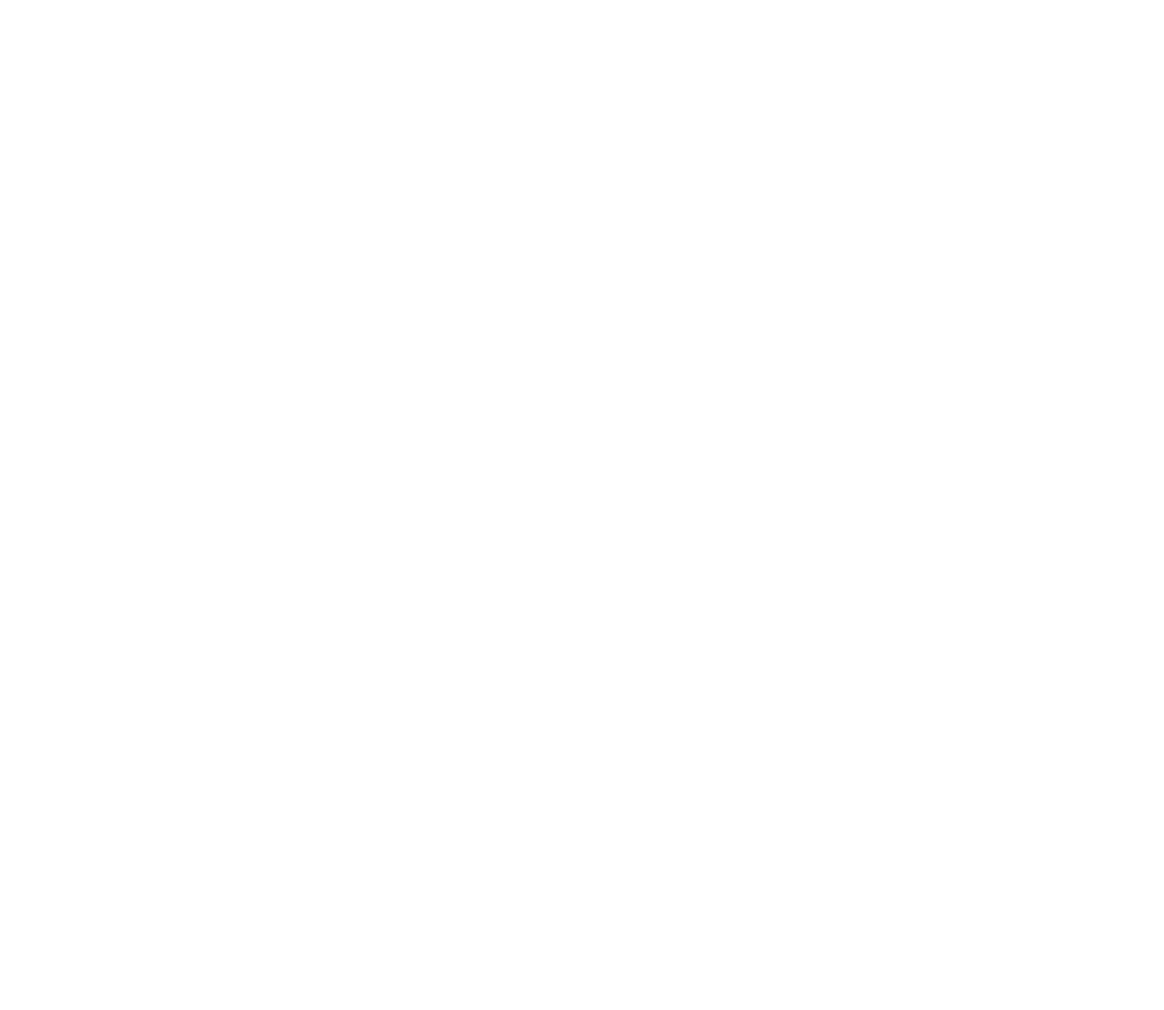
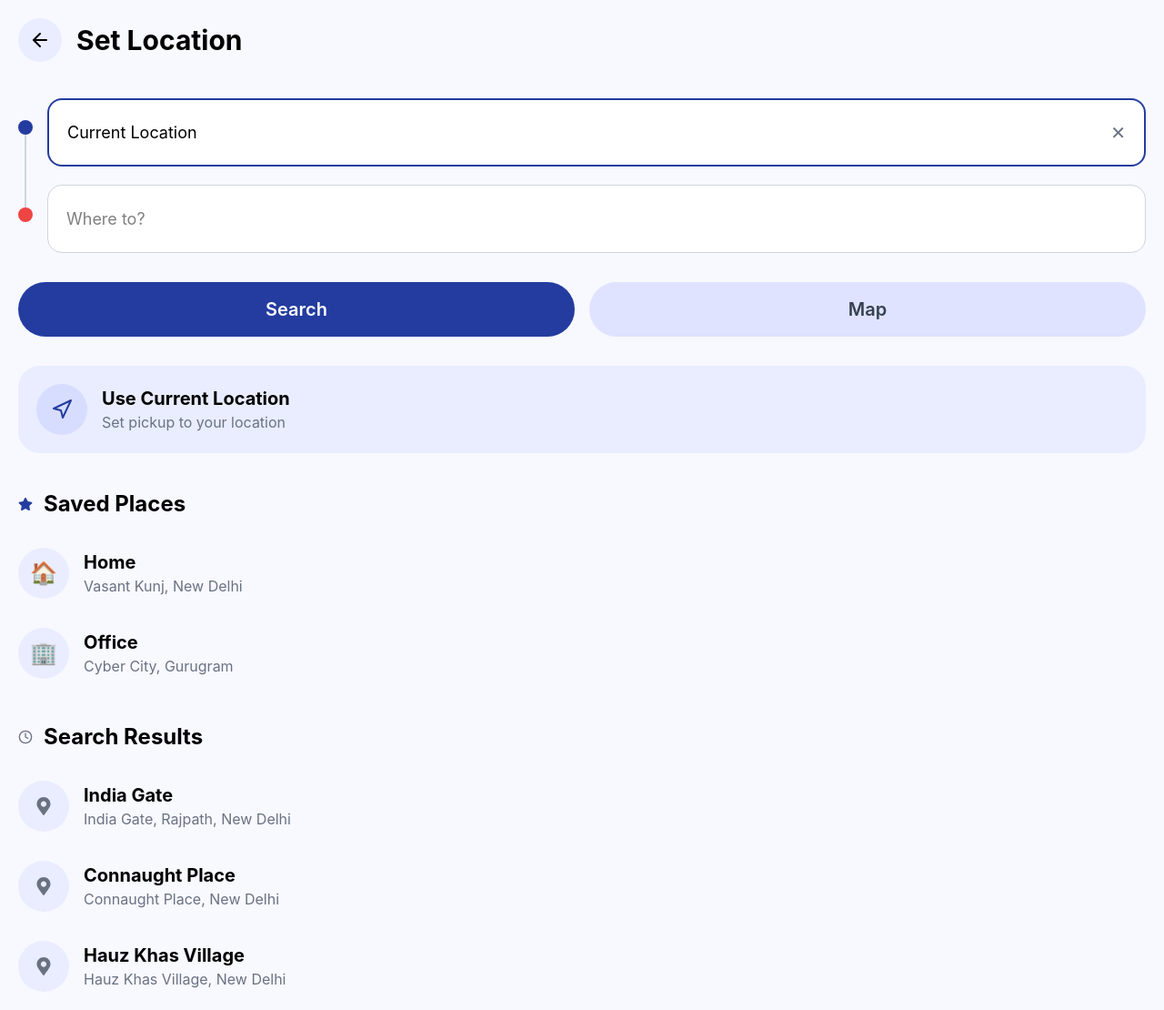
Before and after one commit to LipsikaRai/Rido, a React (Vite) app: page /location in a window 1280 px wide. Before the commit this address had no page. Shown: the whole page at 91% size. Before the commit the page ends 800 px from the top, so only its background shows below. Built offline with nearby package versions, Linux system fonts and the light colour scheme.

Commit message:
Added interactive location search experience

```diff
--- /dev/null
+++ b/src/pages/LocationSearch.jsx
@@ -0,0 +1,290 @@
+import { motion } from "framer-motion";
+import { FiArrowLeft, FiNavigation, FiClock } from "react-icons/fi";
+import { FaMapMarkerAlt, FaStar } from "react-icons/fa";
+import { useNavigate } from "react-router-dom";
+
+const LocationSearch = () => {
+
+  const navigate = useNavigate();
+
+  return (
+
+    <div className="min-h-screen bg-[#f8f8ff] p-5">
+
+      {/* HEADER */}
+
+      <div className="flex items-center gap-4">
+
+        <button
+          onClick={() => navigate("/home")}
+          className="w-12 h-12 rounded-full bg-[#e9edff] flex items-center justify-center text-2xl"
+        >
+
+          <FiArrowLeft />
+
+        </button>
+
+        <h1 className="text-3xl font-bold">
+          Set Location
+        </h1>
+
+      </div>
+
+      {/* LOCATION INPUTS */}
+
+      <motion.div
+        initial={{ opacity: 0, y: 30 }}
+        animate={{ opacity: 1, y: 0 }}
+
+        className="mt-10 flex gap-4"
+      >
+
+        {/* LEFT DOTS */}
+
+        <div className="flex flex-col items-center mt-6">
+
+          <div className="w-4 h-4 rounded-full bg-[#243c9f]"></div>
+
+          <div className="w-[2px] h-20 bg-gray-300"></div>
+
+          <div className="w-4 h-4 rounded-full bg-[#ef4444]"></div>
+
+        </div>
+
+        {/* INPUTS */}
+
+        <div className="flex-1">
+
+          {/* PICKUP */}
+
+          <div className="bg-white border-2 border-[#243c9f] rounded-2xl h-[75px] flex items-center px-5">
+
+            <input
+              type="text"
+              value="Current Location"
+              className="w-full outline-none text-lg bg-transparent"
+            />
+
+            <button className="text-gray-500 text-xl">
+              ✕
+            </button>
+
+          </div>
+
+          {/* DESTINATION */}
+
+          <div className="bg-white border border-gray-300 rounded-2xl h-[75px] flex items-center px-5 mt-5">
+
+            <input
+              type="text"
+              placeholder="Where to?"
+              className="w-full outline-none text-lg bg-transparent"
+            />
+
+          </div>
+
+        </div>
+
+      </motion.div>
+
+      {/* BUTTONS */}
+
+      <div className="flex gap-4 mt-8">
+
+        <button
+  onClick={() => navigate("/choose-ride")}
+  className="flex-1 bg-[#243c9f] text-white h-[60px] rounded-full text-xl font-semibold"
+>
+  Search
+</button>
+
+        <button className="flex-1 bg-[#dfe3ff] text-gray-700 h-[60px] rounded-full text-xl font-semibold">
+
+          Map
+
+        </button>
+
+      </div>
+
+      {/* CURRENT LOCATION */}
+
+      <div className="bg-[#e9edff] rounded-3xl p-5 mt-8 flex items-center gap-4">
+
+        <div className="w-14 h-14 rounded-full bg-[#d7ddff] flex items-center justify-center text-[#243c9f] text-2xl">
+
+          <FiNavigation />
+
+        </div>
+
+        <div>
+
+          <h2 className="font-bold text-xl">
+            Use Current Location
+          </h2>
+
+          <p className="text-gray-500">
+            Set pickup to your location
+          </p>
+
+        </div>
+
+      </div>
+
+      {/* SAVED PLACES */}
+
+      <div className="mt-10">
+
+        <div className="flex items-center gap-3">
+
+          <FaStar className="text-[#243c9f]" />
+
+          <h2 className="text-2xl font-bold">
+            Saved Places
+          </h2>
+
+        </div>
+
+        {/* HOME */}
+
+        <div className="flex items-center gap-4 mt-8">
+
+          <div className="w-14 h-14 rounded-full bg-[#e9edff] flex items-center justify-center text-2xl">
+
+            🏠
+
+          </div>
+
+          <div>
+
+            <h3 className="font-bold text-xl">
+              Home
+            </h3>
+
+            <p className="text-gray-500">
+              Vasant Kunj, New Delhi
+            </p>
+
+          </div>
+
+        </div>
+
+        {/* OFFICE */}
+
+        <div className="flex items-center gap-4 mt-8">
+
+          <div className="w-14 h-14 rounded-full bg-[#e9edff] flex items-center justify-center text-2xl">
+
+            🏢
+
+          </div>
+
+          <div>
+
+            <h3 className="font-bold text-xl">
+              Office
+            </h3>
+
+            <p className="text-gray-500">
+              Cyber City, Gurugram
+            </p>
+
+          </div>
+
+        </div>
+
+      </div>
+
+      {/* SEARCH RESULTS */}
+
+      <div className="mt-12">
+
+        <div className="flex items-center gap-3">
+
+          <FiClock className="text-gray-500" />
+
+          <h2 className="text-2xl font-bold">
+            Search Results
+          </h2>
+
+        </div>
+
+        {/* RESULT 1 */}
+
+        <div className="flex items-center gap-4 mt-8">
+
+          <div className="w-14 h-14 rounded-full bg-[#e9edff] flex items-center justify-center text-xl text-gray-500">
+
+            <FaMapMarkerAlt />
+
+          </div>
+
+          <div>
+
+            <h3 className="font-bold text-xl">
+              India Gate
+            </h3>
+
+            <p className="text-gray-500">
+              India Gate, Rajpath, New Delhi
+            </p>
+
+          </div>
+
+        </div>
+
+        {/* RESULT 2 */}
+
+        <div className="flex items-center gap-4 mt-8">
+
+          <div className="w-14 h-14 rounded-full bg-[#e9edff] flex items-center justify-center text-xl text-gray-500">
+
+            <FaMapMarkerAlt />
+
+          </div>
+
+          <div>
+
+            <h3 className="font-bold text-xl">
+              Connaught Place
+            </h3>
+
+            <p className="text-gray-500">
+              Connaught Place, New Delhi
+            </p>
+
+          </div>
+
+        </div>
+
+        {/* RESULT 3 */}
+
+        <div className="flex items-center gap-4 mt-8">
+
+          <div className="w-14 h-14 rounded-full bg-[#e9edff] flex items-center justify-center text-xl text-gray-500">
+
+            <FaMapMarkerAlt />
+
+          </div>
+
+          <div>
+
+            <h3 className="font-bold text-xl">
+              Hauz Khas Village
+            </h3>
+
+            <p className="text-gray-500">
+              Hauz Khas Village, New Delhi
+            </p>
+
+          </div>
+
+        </div>
+
+      </div>
+
+    </div>
+
+  );
+};
+
+export default LocationSearch;
--- a/src/routes/AppRoutes.jsx
+++ b/src/routes/AppRoutes.jsx
@@ -1,5 +1,9 @@
 import { BrowserRouter, Routes, Route } from "react-router-dom";
-
+import LocationSearch from "../pages/LocationSearch";
+import ChooseRide from "../pages/ChooseRide";
+import SearchingDriver from "../pages/SearchingDriver";
+import DriverFound from "../pages/DriverFound";
+import TrackRide from "../pages/TrackRide";
 import Login from "../pages/Login";
 import OTP from "../pages/OTP";
 import Home from "../pages/Home";
@@ -20,10 +24,17 @@ const AppRoutes = () => {
         <Route path="/home" element={<Home />} />
 
         <Route path="/activity" element={<Activity />} />
+        <Route path="/location" element={<LocationSearch />} />
+<Route path="/choose-ride" element={<ChooseRide />} />
+<Route path="/searching-driver" element={<SearchingDriver />} />
+<Route path="/driver-found" element={<DriverFound />} />
+<Route path="/track-ride" element={<TrackRide />} />
 
         <Route path="/wallet" element={<Wallet />} />
 
         <Route path="/profile" element={<Profile />} />
+
+        <Route path="/location-search" element={<LocationSearch />} />
 
       </Routes>
 
```
